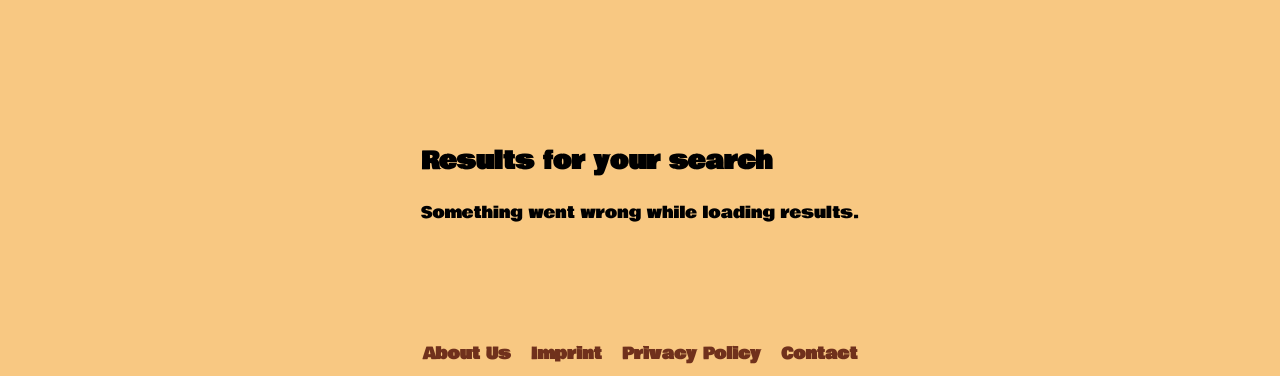
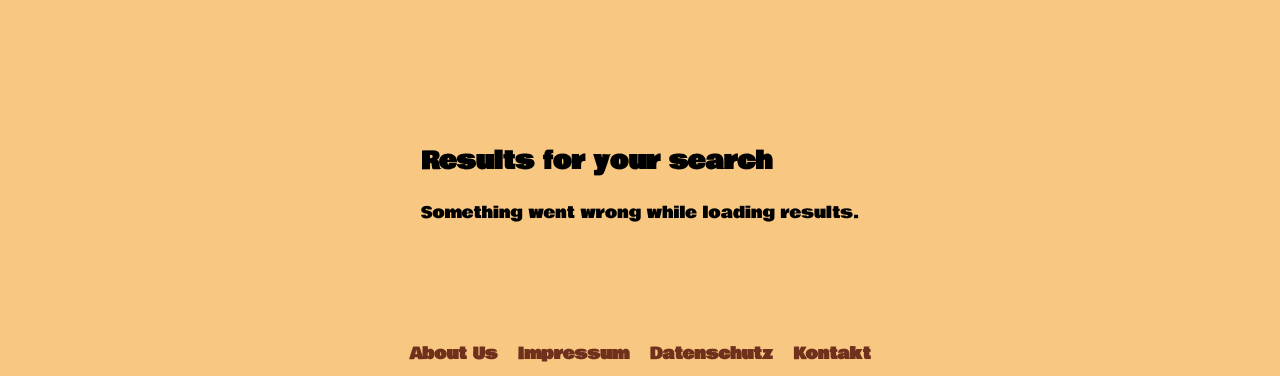
Before and after one commit to Roman0-5/FindYourFood, a website: page Frontend/src/pages/Results.html in a window 1280 px wide. Shown: the part 424-800 px from the top of the page. Drawn offline with Linux system fonts and the light colour scheme; no server answers.

Commit message:
Verlinkung i results

```diff
--- a/Frontend/src/pages/Results.html
+++ b/Frontend/src/pages/Results.html
@@ -39,10 +39,10 @@
 
     <footer>
         <ul class="footer-nav">
-            <li><a href="#">About Us</a></li>
-            <li><a href="#">Imprint</a></li>
-            <li><a href="#">Privacy Policy</a></li>
-            <li><a href="#">Contact</a></li>
+            <li><a href="about.html">About Us</a></li>
+            <li><a href="imprint.html">Impressum</a></li>
+            <li><a href="privacy.html">Datenschutz</a></li>
+            <li><a href="contact.html">Kontakt</a></li>
         </ul>
     </footer>
 </body>
```
Also changed, not shown: 1 other file.
